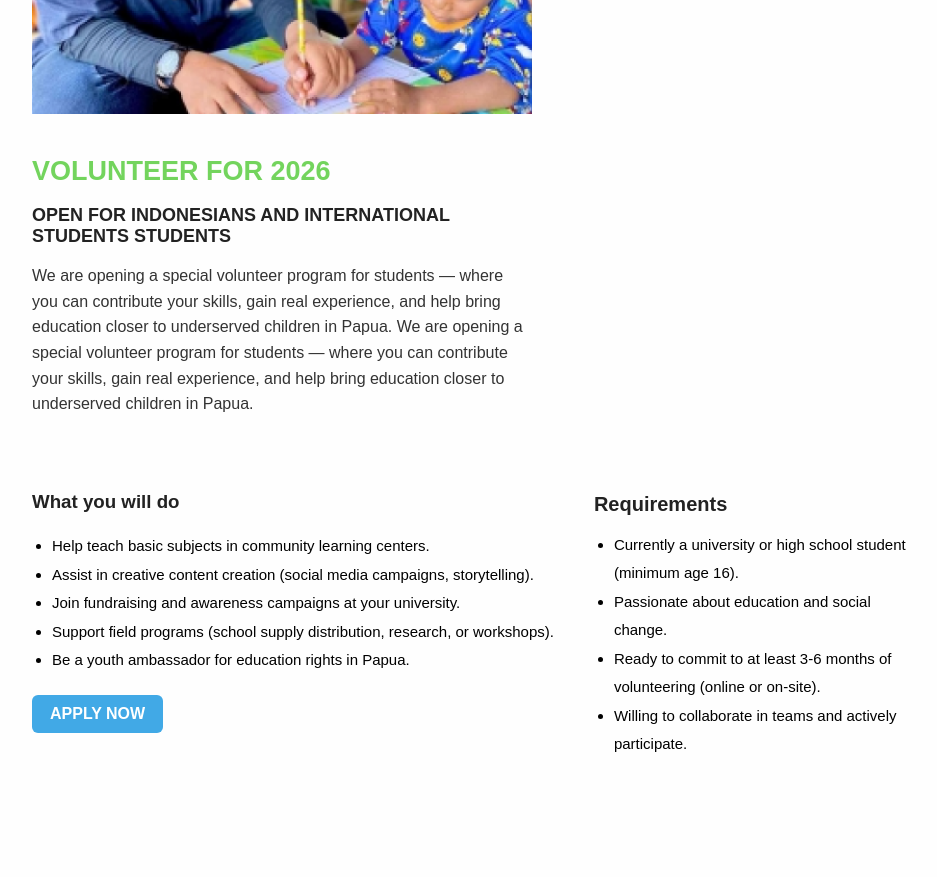
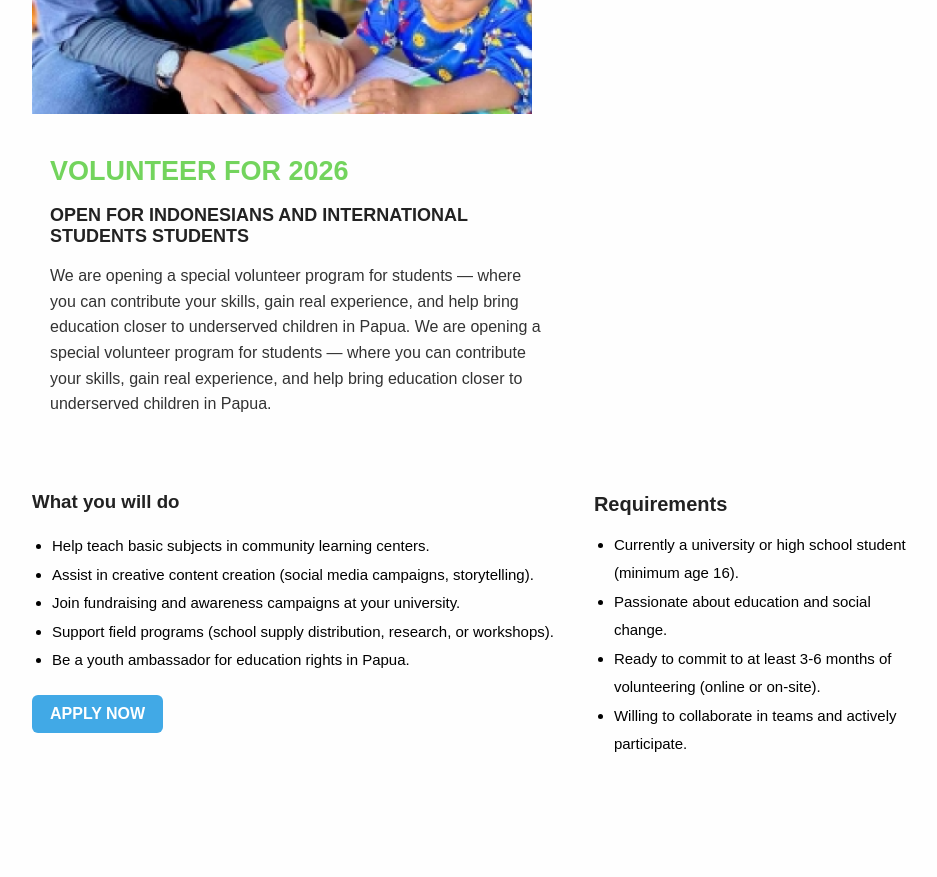
Before and after one commit to Axm1r4h/Papua_Educational_Development, a plain HTML site: page Take Action.html in a window 1280 px wide. Shown: the part 1960-2837 px from the top of the page, without its empty margins (168-1105 px from the left). Drawn offline with Linux system fonts and the light colour scheme.

Commit message:
Update style.css

```diff
--- a/style.css
+++ b/style.css
@@ -1815,7 +1815,7 @@ hr.new19 {
 .volunteer-highlight {
   min-width: 200px;
   max-width: 500px;
-  margin: -25px 0px 0px 0px;
+  margin: -25px 0px 0px 18px;
 }
 
 .highlight-title {
```
